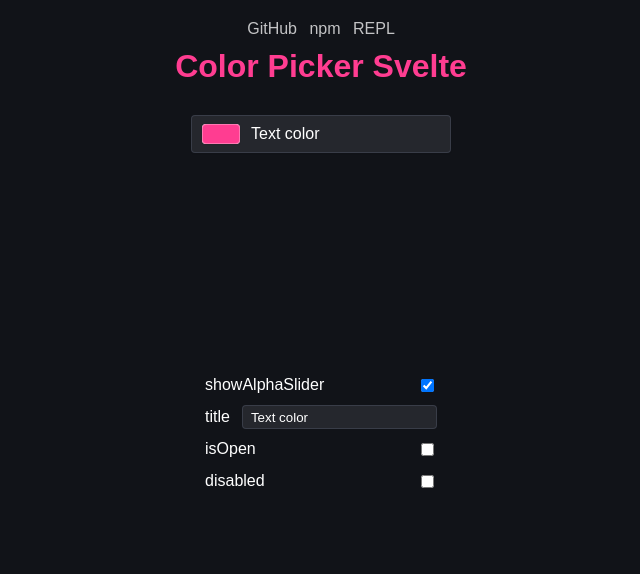
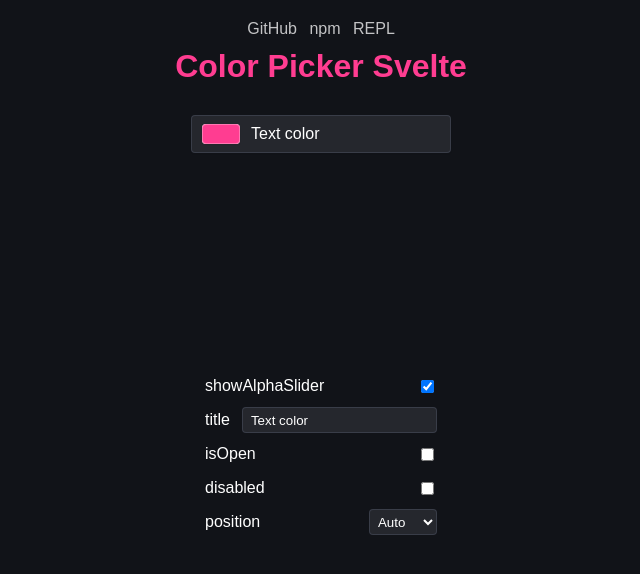
Before and after one commit to probablykasper/color-picker-svelte, a SvelteKit app: page / in a window 1280 px wide. Shown: the top 574 px of the page, without its empty margins (319-959 px from the left). Built offline with nearby package versions, Linux system fonts and the light colour scheme.

Commit message:
Add `position` prop

```diff
--- a/src/lib/ColorInput.svelte
+++ b/src/lib/ColorInput.svelte
@@ -3,6 +3,7 @@
   import { Color } from './color'
   import ColorPicker from './ColorPicker.svelte'
   import { checkShortcut } from './util'
+  import { Position } from '$lib'
 
   export let color: Color
   export let title = 'Color'
@@ -62,6 +63,7 @@
   }
 
   let inputElement: HTMLInputElement
+  export let position: Position = Position.Auto
 
   function open() {
     if (!isOpen && !disabled) {
@@ -118,6 +120,7 @@
       bind:color
       {onInput}
       {isOpen}
+      {position}
       {showAlphaSlider}
     />
   </slot>
--- a/src/lib/ColorPicker.svelte
+++ b/src/lib/ColorPicker.svelte
@@ -3,11 +3,12 @@
   import ColorArea from './ColorArea.svelte'
   import HueSlider from './HueSlider.svelte'
   import AlphaSlider from './AlphaSlider.svelte'
-  import { shouldShowAbove } from '$lib'
+  import { Position, shouldShowAbove } from '$lib'
 
   export let color: Color
   export let isOpen = false
   export let showAlphaSlider = false
+  export let position: Position = Position.Auto
   /** Element used to figure out position (probably an input element) */
   export let positioningContextElement: HTMLElement
   let pickerEl: HTMLDivElement | undefined
@@ -27,7 +28,7 @@
   <div
     bind:this={pickerEl}
     class="color-picker"
-    class:above={showAbove}
+    class:above={position === Position.Auto ? showAbove : position === Position.Above}
     class:hidden={!isOpen}
     on:touchstart|preventDefault
   >
--- a/src/lib/index.ts
+++ b/src/lib/index.ts
@@ -8,6 +8,12 @@
 
 export { Color } from './color'
 
+export const enum Position {
+  Auto,
+  Above,
+  Below,
+}
+
 /** Determines if `popupElement` should be shown above `positioningContextElement` */
 export function shouldShowAbove(popupElement: HTMLElement, positioningContextElement: HTMLElement) {
   const inputBounds = positioningContextElement.getBoundingClientRect()
--- a/src/routes/+page.svelte
+++ b/src/routes/+page.svelte
@@ -1,4 +1,5 @@
 <script lang="ts">
+  import { Position } from '$lib'
   import { Color } from '$lib/color'
   import ColorInput from '$lib/ColorInput.svelte'
   import { TinyColor } from '@ctrl/tinycolor'
@@ -8,6 +9,7 @@
   let isOpen = false
   let title = 'Text color'
   let disabled = false
+  let position = Position.Auto
 
   function whiteForegroundWorks(hex: string) {
     return new TinyColor(hex).getBrightness() < 127.5
@@ -35,6 +37,7 @@
     <ColorInput
       bind:color
       bind:isOpen
+      bind:position
       {showAlphaSlider}
       {title}
       {disabled}
@@ -61,6 +64,14 @@
     <div class="row">
       <span>disabled</span>
       <input type="checkbox" bind:checked={disabled} />
+    </div>
+    <div class="row">
+      <span>position</span>
+      <select bind:value={position}>
+        <option value={Position.Auto}>Auto</option>
+        <option value={Position.Above}>Above</option>
+        <option value={Position.Below}>Below</option>
+      </select>
     </div>
   </div>
 </div>
@@ -121,17 +132,29 @@
     margin-top: 8px
     display: flex
     align-items: center
-    height: 24px
+    height: 26px
   span
     margin-right: 12px
-  input
+  input, select
     margin-left: auto
   input[type='text']
     color: #ffffff
     background-color: #25272d
     border: 1px solid hsla(222deg, 14%, 47%, 0.3)
     padding: 0px 8px
-    height: 24px
+    height: 26px
+    box-sizing: border-box
+    border-radius: 4px
+    &:focus
+      outline: none
+      border: 1px solid #0269f7
+      box-shadow: 0px 0px 0px 3px rgb(2 105 247 / 40%)
+  select
+    color: #ffffff
+    background-color: #25272d
+    border: 1px solid hsla(222deg, 14%, 47%, 0.3)
+    padding: 0px 4px
+    height: 26px
     box-sizing: border-box
     border-radius: 4px
     &:focus
```
Also changed, not shown: 1 other file (tests, documents, lock files or other folders).
